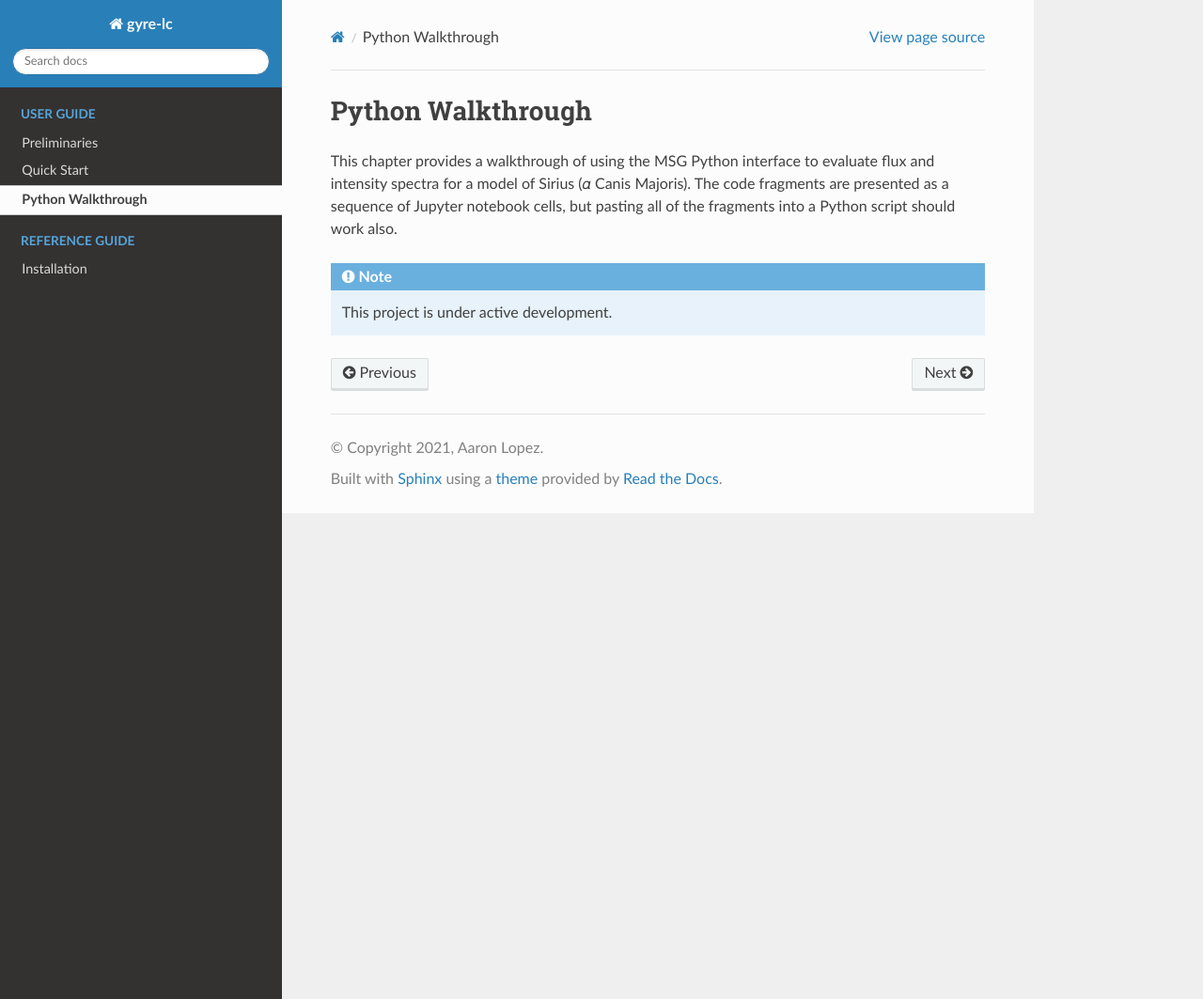
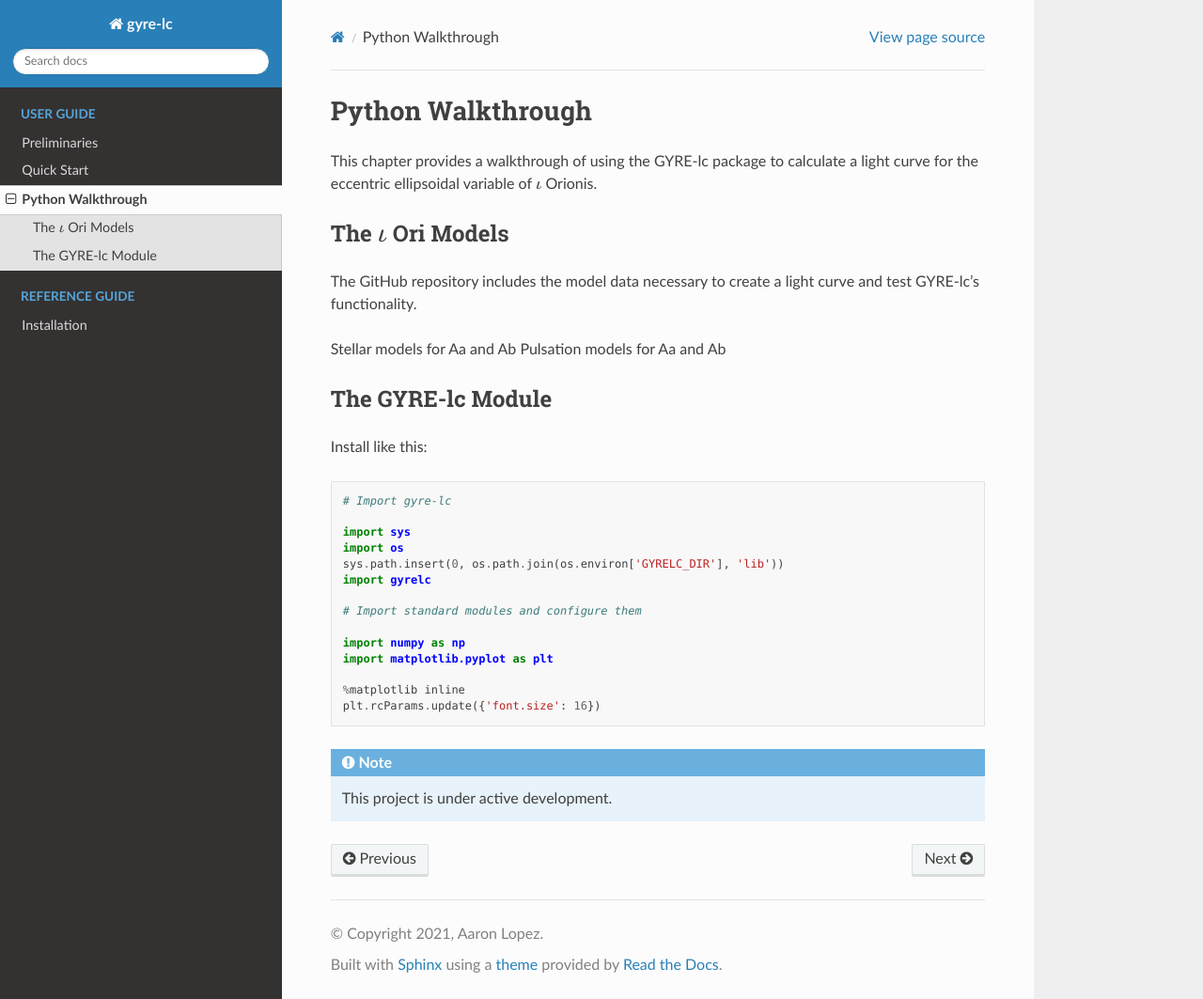
Before and after one commit to aaronesque/gyre-lc, a Sphinx documentation site: the page built from docs/source/user-guide/python-walkthrough.rst, in a window 1280 px wide and 1063 px high. Shown: the whole window at 94% size. Built offline with Sphinx 7.4.7 and the Read the Docs theme 2.0.0, drawn with Linux system fonts in a browser that asks for light colours.

Commit message:
walkthrough update

```diff
--- a/docs/source/index.rst
+++ b/docs/source/index.rst
@@ -7,7 +7,7 @@
 GYRE-lc
 ===================================
 
-**GYRE-lc** is a Python library for the production of synthetic lightcurves for pulsating binary systems. It requires at least one `MESA <mesa.sourceforge.net>`_ stellar model and its corresponding `GYRE <https://gyre.readthedocs.io/en/stable/>`_ pulsation model as inputs. A model spectrum is also required-- GYRE-lc works best with `MSG <http://www.astro.wisc.edu/~townsend/resource/docs/msg/>`_ interpolated spectra for speed, ease of use, accuracy, and reliability, but it also takes `SYNSPEC <http://tlusty.oca.eu/Synspec49/synspec.html>`_ spectra in a *custom HDF5 format*.
+**GYRE-lc** is a Python library for the production of synthetic light curves for pulsating binary systems. It requires at least one `MESA <mesa.sourceforge.net>`_ stellar model and its corresponding `GYRE <https://gyre.readthedocs.io/en/stable/>`_ pulsation model as inputs. A model spectrum is also required-- GYRE-lc works best with `MSG <http://www.astro.wisc.edu/~townsend/resource/docs/msg/>`_ interpolated spectra for speed, ease of use, accuracy, and reliability, but it also takes `SYNSPEC <http://tlusty.oca.eu/Synspec49/synspec.html>`_ spectra in a *custom HDF5 format*.
 
 .. make sure you include the build_spectrum script in the bundle
 
--- a/docs/source/user-guide/python-walkthrough.rst
+++ b/docs/source/user-guide/python-walkthrough.rst
@@ -6,9 +6,36 @@
 Python Walkthrough
 ==============================
 
-This chapter provides a walkthrough of using the MSG Python interface to evaluate flux and intensity spectra for a model of Sirius (𝛼 Canis Majoris). The code fragments are presented as a sequence of Jupyter notebook cells, but pasting all of the fragments into a Python script should work also.
+This chapter provides a walkthrough of using the GYRE-lc package to calculate a light curve for the eccentric ellipsoidal variable of :math:`{\iota}` Orionis.
+
+The :math:`{\iota}` Ori Models
+-------------------------------
+
+The GitHub repository includes the model data necessary to create a light curve and test GYRE-lc's functionality.
+
+Stellar models for Aa and Ab
+Pulsation models for Aa and Ab
 
 
+The GYRE-lc Module
+-------------------------------
+
+Install like this::
+
+   # Import gyre-lc
+
+   import sys
+   import os
+   sys.path.insert(0, os.path.join(os.environ['GYRELC_DIR'], 'lib'))
+   import gyrelc
+
+   # Import standard modules and configure them
+
+   import numpy as np
+   import matplotlib.pyplot as plt
+
+   %matplotlib inline
+   plt.rcParams.update({'font.size': 16})
 
 .. make sure you include the build_spectrum script in the bundle
 
```
Also changed, not shown: 8 other files.
